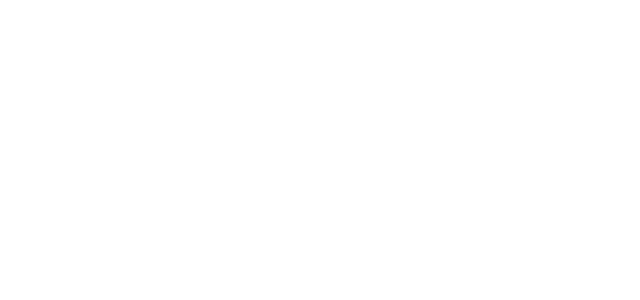
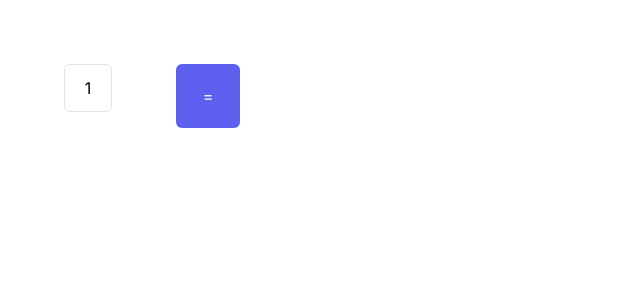
Before and after one commit to MichailShcherbakov/sendsay-dev-task, a React (Vite) app: page / in a window 1280 px wide. Shown: the top 300 px of the page, without its empty margins (0-640 px from the left). Built offline with nearby package versions, Linux system fonts and the light colour scheme.

Commit message:
feature: added ui button and custom palette

```diff
--- a/src/App.tsx
+++ b/src/App.tsx
@@ -1,3 +1,12 @@
+import { UiButton } from "./ui-kit/Button";
+
 export default function App() {
-  return <div className="flex flex-row"></div>;
+  return (
+    <div className="flex flex-row p-16 gap-16">
+      <UiButton>1</UiButton>
+      <UiButton variant="primary" size="lg">
+        =
+      </UiButton>
+    </div>
+  );
 }
--- a/src/assets/css/main.css
+++ b/src/assets/css/main.css
@@ -3,5 +3,5 @@
 @tailwind utilities;
 
 body {
-  font-family: "Roboto", sans-serif;
+  font-family: "Inter", sans-serif;
 }
--- /dev/null
+++ b/src/ui-kit/Button/Button.tsx
@@ -0,0 +1,36 @@
+import clsx from "clsx";
+
+export type UiButtonSize = "sm" | "md" | "lg";
+export type UiButtonVariant = "default" | "primary";
+
+export type UiButtonProps = {
+  children?: React.ReactNode;
+  /**
+   * @default md
+   */
+  size?: UiButtonSize;
+  /**
+   * @default default
+   */
+  variant?: UiButtonVariant;
+};
+
+export function UiButton(props: UiButtonProps) {
+  const { children, size = "md", variant = "default" } = props;
+
+  return (
+    <button
+      title="btn"
+      className={clsx("text-center", {
+        "w-8 h-8": size === "sm",
+        "w-12 h-12": size === "md",
+        "w-16 h-16": size === "lg",
+        "text-black border border-gray-100 rounded-md bg-white hover:border-2 hover:border-purple-400":
+          variant === "default",
+        "text-white rounded-md bg-purple-400": variant === "primary",
+      })}
+    >
+      {children}
+    </button>
+  );
+}
--- /dev/null
+++ b/src/ui-kit/Button/index.ts
@@ -0,0 +1 @@
+export * from "./Button";
--- a/tailwind.config.cjs
+++ b/tailwind.config.cjs
@@ -7,29 +7,21 @@
   theme: {
     colors: {
       "white": '#ffffff',
+      "black": '#000000',
+      "purple": {
+        400: "#5D5FEF",
+      },
       "gray": {
-        10: "#F4F4F4",
-        50: "#EBEBEB",
-        100: "#C9CACC",
-        200: "#C4C4C4",
-        300: "#BDBDBD",
-        400: "#878787",
-        500: "#424242",
-        600: "#000000",
+        100: "#E2E3E5",
+        400: "#C4C4C4",
       },
-      "green": {
-        400: "#41522E",
-      },
-      "red": {
-        300: "#EB1717",
-        400: "#E55858",
+      "slate": {
+        100: "#F3F4F6",
+        400: "#4D5562",
+        500: "#6B7280",
       },
       "blue": {
-        400: "#3877AF",
-      },
-      "yellow": {
-        300: "#C4C3B5",
-        400: "#CDBC1E"
+        100: "#F0F9FF",
       }
     },
     extend: {
```
Also changed, not shown: 1 other file (tests, documents, lock files or other folders).
